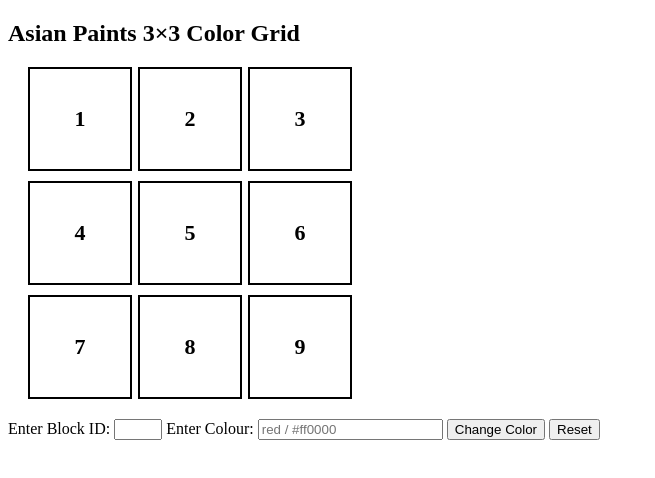
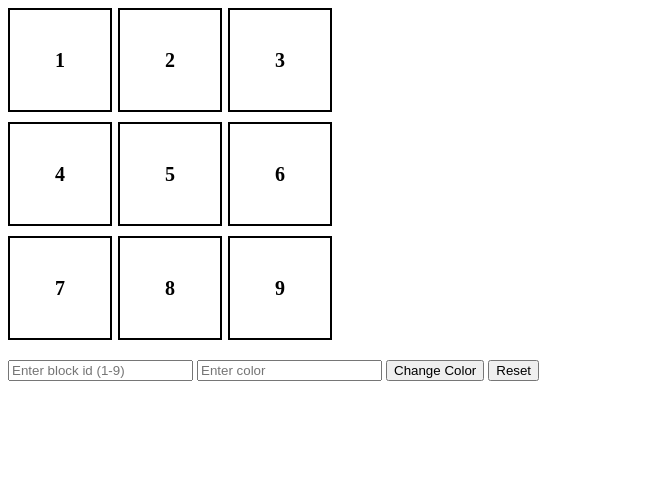
Before and after one commit to acciojob/Replit-Asian-Paints-Rahul736-cpu, a website: page main.html in a window 1280 px wide. Both pictures are taken after a click on the button "Change Color". Shown: the whole page, without its empty margins (0-655 px from the left). Drawn offline with Linux system fonts and the light colour scheme.

Commit message:
created a submission

```diff
--- a/main.html
+++ b/main.html
@@ -2,14 +2,13 @@
 <html lang="en">
 <head>
     <meta charset="UTF-8">
-    <meta name="viewport" content="width=device-width, initial-scale=1.0">
     <title>Asian Paints Grid</title>
     <style>
         #grid-container {
             display: grid;
             grid-template-columns: repeat(3, 100px);
             gap: 10px;
-            margin: 20px;
+            margin-bottom: 20px;
         }
         .grid-item {
             width: 100px;
@@ -17,16 +16,14 @@
             background-color: transparent;
             border: 2px solid black;
             display: flex;
+            justify-content: center;
             align-items: center;
-            justify-content: center;
-            font-size: 22px;
+            font-size: 20px;
             font-weight: bold;
         }
     </style>
 </head>
 <body>
-
-    <h2>Asian Paints 3×3 Color Grid</h2>
 
     <div id="grid-container">
         <div class="grid-item" id="1">1</div>
@@ -40,43 +37,11 @@
         <div class="grid-item" id="9">9</div>
     </div>
 
-    <label>Enter Block ID:</label>
-    <input type="number" id="block_id" min="1" max="9">
-
-    <label>Enter Colour:</label>
-    <input type="text" id="colour_id" placeholder="red / #ff0000">
-
+    <input type="text" id="block_id" placeholder="Enter block id (1-9)">
+    <input type="text" id="colour_id" placeholder="Enter color">
     <button id="change_button">Change Color</button>
     <button id="Reset">Reset</button>
 
-    <script>
-        const changeBtn = document.getElementById("change_button");
-        const resetBtn = document.getElementById("Reset");
-
-        // Change color button action
-        changeBtn.addEventListener("click", () => {
-            let blockId = document.getElementById("block_id").value;
-            let color = document.getElementById("colour_id").value;
-
-            // Reset all blocks to transparent first
-            let blocks = document.querySelectorAll(".grid-item");
-            blocks.forEach(block => block.style.backgroundColor = "transparent");
-
-            // Then apply color to selected block
-            let selectedBlock = document.getElementById(blockId);
-            if (selectedBlock) {
-                selectedBlock.style.backgroundColor = color;
-            } else {
-                alert("Invalid Block ID! Please enter a number from 1 to 9.");
-            }
-        });
-
-        // Reset Button
-        resetBtn.addEventListener("click", () => {
-            let blocks = document.querySelectorAll(".grid-item");
-            blocks.forEach(block => block.style.backgroundColor = "transparent");
-        });
-    </script>
-
+    <script src="script.js"></script>
 </body>
 </html>
--- /dev/null
+++ b/script.js
@@ -0,0 +1,23 @@
+// RESET ALL BLOCKS TO TRANSPARENT
+function clearAll() {
+    for (let i = 1; i <= 9; i++) {
+        document.getElementById(i).style.backgroundColor = "transparent";
+    }
+}
+
+// CHANGE COLOR BUTTON
+document.getElementById("change_button").onclick = function () {
+    let block = document.getElementById("block_id").value;
+    let color = document.getElementById("colour_id").value;
+
+    clearAll(); // Set all transparent first
+
+    if (block >= 1 && block <= 9) {
+        document.getElementById(block).style.backgroundColor = color;
+    }
+};
+
+// RESET BUTTON
+document.getElementById("Reset").onclick = function () {
+    clearAll();
+};
```
